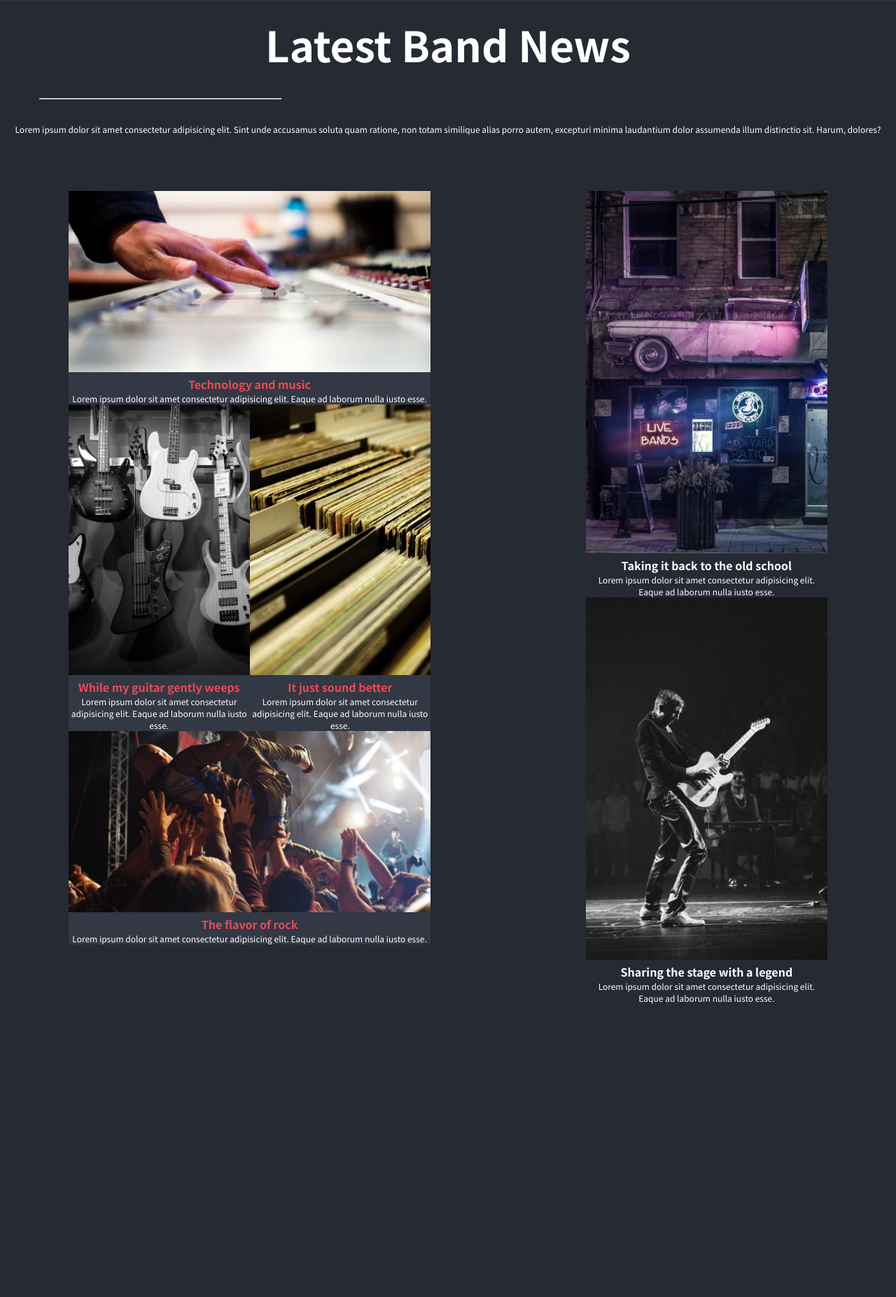
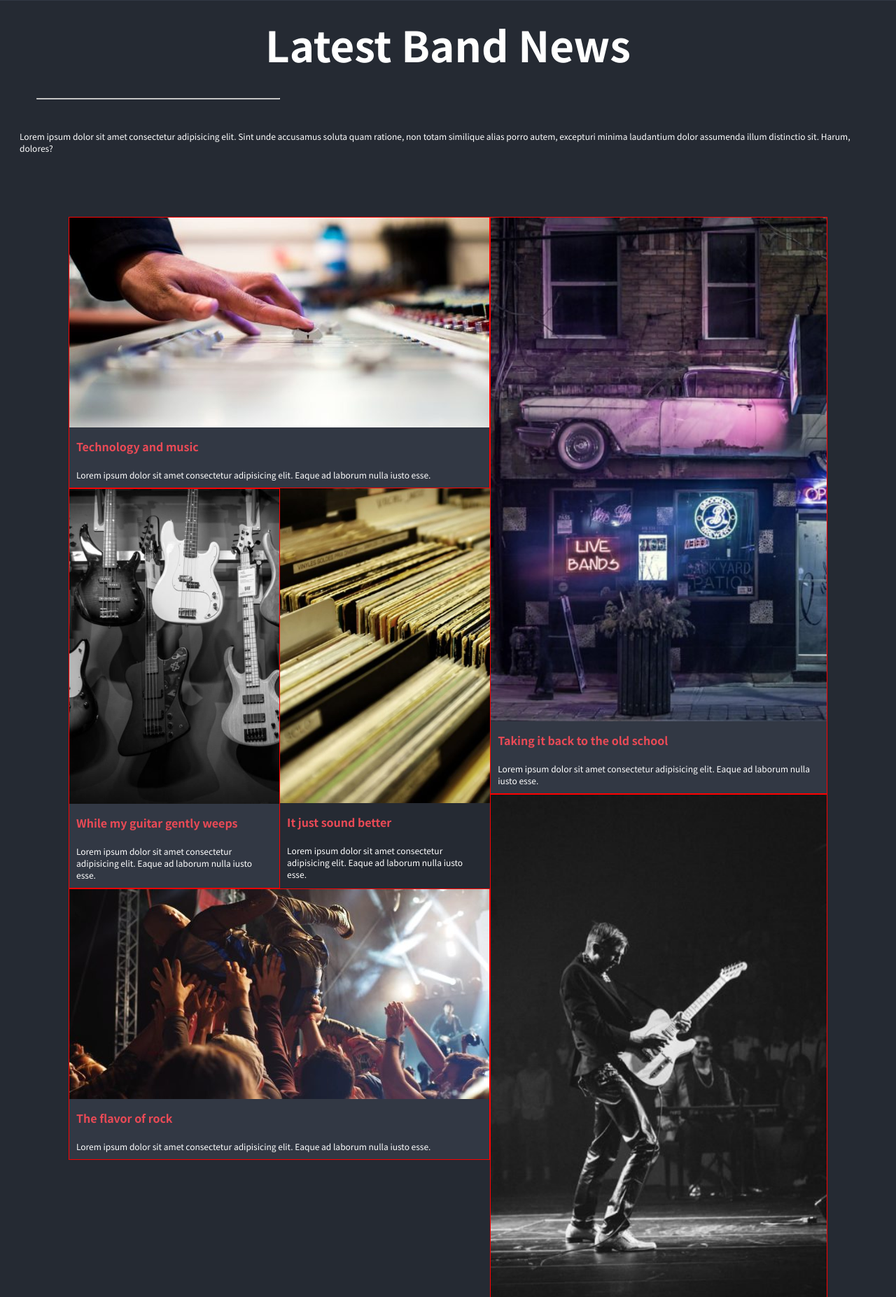
Before and after one commit to Cargalher/proj-html-vuejs, a PHP site: page / in a window 1280 px wide. Shown: the part 690-2544 px from the top of the page at 70% size. Before the commit the page ends 2125 px from the top, so only its background shows below. Run offline with PHP 8.4, Linux system fonts and the light colour scheme; some libraries are stand-ins or nearby versions.

Commit message:
cards dimensions

```diff
--- a/dist/css/app.css
+++ b/dist/css/app.css
@@ -81,36 +81,59 @@
 main .latest_news {
   background-color: #252A33;
 }
+main .latest_news h4, main .latest_news p {
+  text-align: left;
+  padding: 10px;
+}
+main .latest_news h4 {
+  color: #EA4A56;
+}
 main .latest_news img {
   width: 100%;
 }
 main .latest_news .latest_news_bottom {
   padding: 80px;
   width: 100%;
+  height: auto;
   display: flex;
 }
 main .latest_news .latest_news_bottom .left_col {
   width: 100%;
 }
+main .latest_news .latest_news_bottom .left_col .techMusic {
+  border: 1px solid red;
+  background-color: #323844;
+}
 main .latest_news .latest_news_bottom .left_col .img_row {
   display: flex;
   justify-content: center;
-  width: 70%;
 }
-main .latest_news .latest_news_bottom .left_col .horizontal_img {
-  width: 70%;
-  border: transparent;
+main .latest_news .latest_news_bottom .left_col .img_row .guitar {
+  border: 1px solid red;
   background-color: #323844;
 }
-main .latest_news .latest_news_bottom .left_col .vertical_img {
+main .latest_news .latest_news_bottom .left_col .img_row .album {
+  border: 1px solid red;
+  background-color: #323844;
+}
+main .latest_news .latest_news_bottom .left_col .img_row .vertical_img {
   width: 100%;
   border: transparent;
   background-color: #323844;
 }
-main .latest_news .latest_news_bottom .left_col .row_lft {
+main .latest_news .latest_news_bottom .left_col .rock {
   border: transparent;
   background-color: #323844;
+  border: 1px solid red;
 }
-main .latest_news .latest_news_bottom .left_col h4 {
-  color: #EA4A56;
+main .latest_news .latest_news_bottom .right_col {
+  width: 80%;
 }
+main .latest_news .latest_news_bottom .right_col .bar {
+  border: 1px solid red;
+  background-color: #323844;
+}
+main .latest_news .latest_news_bottom .right_col .guitar_player {
+  border: 1px solid red;
+  background-color: #323844;
+}
--- a/index.html
+++ b/index.html
@@ -48,24 +48,24 @@
                 <div class="latest_news_bottom">
                     <!-- left column_cards images -->
                     <div class="left_col">
-                        <div class="horizontal_img">
+                        <div class="techMusic">
                             <img src="./dist/img/blog_music_techo-600x300.jpg" alt="">
                             <h4>Technology and music</h4>
                             <p>Lorem ipsum dolor sit amet consectetur adipisicing elit. Eaque ad laborum nulla iusto esse.</p>
                         </div>
                         <div class="img_row">
-                            <div class="row_lft">
+                            <div class="guitar">
                                 <img  class="vertical_img" src="./dist/img/blog-post3-400x600.jpg" alt="">
                                 <h4>While my guitar gently weeps</h4>
                             <p>Lorem ipsum dolor sit amet consectetur adipisicing elit. Eaque ad laborum nulla iusto esse.</p>
                             </div>
-                            <div class="row_lft">
+                            <div class="albums">
                                 <img class="vertical_img" src="./dist/img/blog-post4-400x600.jpg" alt="">
                                 <h4>It just sound better</h4>
                                 <p>Lorem ipsum dolor sit amet consectetur adipisicing elit. Eaque ad laborum nulla iusto esse.</p>
                             </div>
                         </div>
-                        <div class="horizontal_img">
+                        <div class="rock">
                             <img src="./dist/img/blog_flavor_rock-600x300.jpg" alt="">
                             <h4>The flavor of rock</h4>
                             <p>Lorem ipsum dolor sit amet consectetur adipisicing elit. Eaque ad laborum nulla iusto esse.</p>
@@ -74,12 +74,12 @@
                     <!-- /left column_cards images -->
                     <!-- right column_cards images -->
                     <div class="right_col">
-                        <div>
+                        <div class="bar">
                             <img src="./dist/img/blog-post1-400x600.jpg" alt="">
                             <h4>Taking it back to the old school</h4>
                             <p>Lorem ipsum dolor sit amet consectetur adipisicing elit. Eaque ad laborum nulla iusto esse.</p>
                         </div>
-                        <div>
+                        <div class="guitar_player">
                             <img src="./dist/img/blog-post2-400x600.jpg" alt="">
                             <h4>Sharing the stage with a legend</h4>
                             <p>Lorem ipsum dolor sit amet consectetur adipisicing elit. Eaque ad laborum nulla iusto esse.</p>
--- a/src/partials/_main.scss
+++ b/src/partials/_main.scss
@@ -27,41 +27,65 @@
     // section_2
     .latest_news{
         background-color: $bg_section_two;
+        h4, p{
+            text-align: left;
+            padding: 10px;
+        }
+        h4{
+            color:$color_btn_album;
+        }
         img{
             width: 100%;
+
         }
         .latest_news_bottom{
             padding: 80px;
             width: 100%;
+            height: auto;
             display: flex;
             .left_col{
                 width: 100%;
+                .techMusic{
+                    border:1px solid red;
+                    background-color:$bg_section_one ;
+
+                }
+
                 .img_row{
                     display: flex;
                     justify-content: center;
-                    width: 70%;
-                }
-                .horizontal_img{
-                    width:70%;
-                    border:transparent;
-                    background-color:$bg_section_one ;
-                }
-                .vertical_img{
+                    .guitar{
+                        border:1px solid red;
+                        background-color:$bg_section_one ;
+                    }
+                    .album{
+                        border:1px solid red;
+                        background-color:$bg_section_one ;
+                    }
+                    .vertical_img{
                     width: 100%;
                     border:transparent;
                     background-color:$bg_section_one ;
+                    }
                 }
-                .row_lft{
+                .rock{
+
                     border:transparent;
                     background-color:$bg_section_one ;
+                    border:1px solid red;
                 }
-                h4{
-                    color:$color_btn_album;
-                }
-
             }
             .right_col{
+                width: 80%;
 
+                .bar{
+                    border:1px solid red;
+                    background-color:$bg_section_one ;
+                }
+                .guitar_player{
+                    border:1px solid red;
+                    background-color:$bg_section_one ;
+                }
             }
         }
 
--- a/webpack.mix.js
+++ b/webpack.mix.js
@@ -3,8 +3,8 @@
 mix
 .js('src/app.js', 'js')
 .sass('src/app.scss', 'css')
-.copyDirectory('src/img', 'dist/img')
-.setPublicPath('dist')
 .options({
     processCssUrls: false // Process/optimize relative stylesheet url()'s. Set to false, if you don't want them touched.
-  });
+  })
+.copyDirectory('src/img', 'dist/img')
+.setPublicPath('dist');
```
